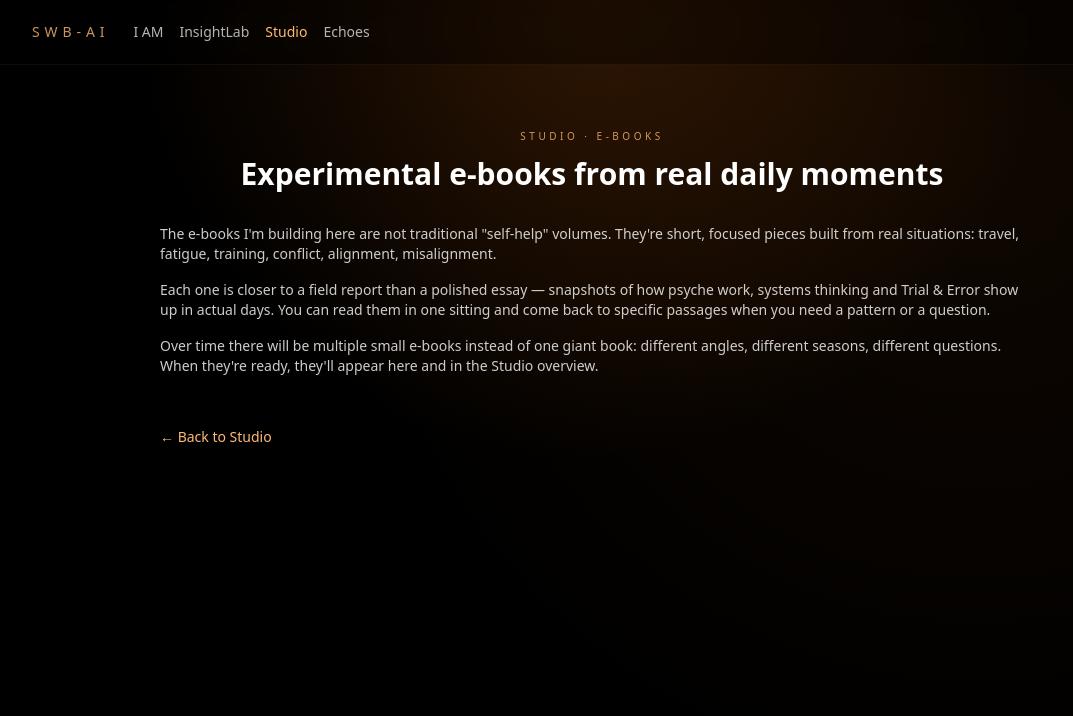
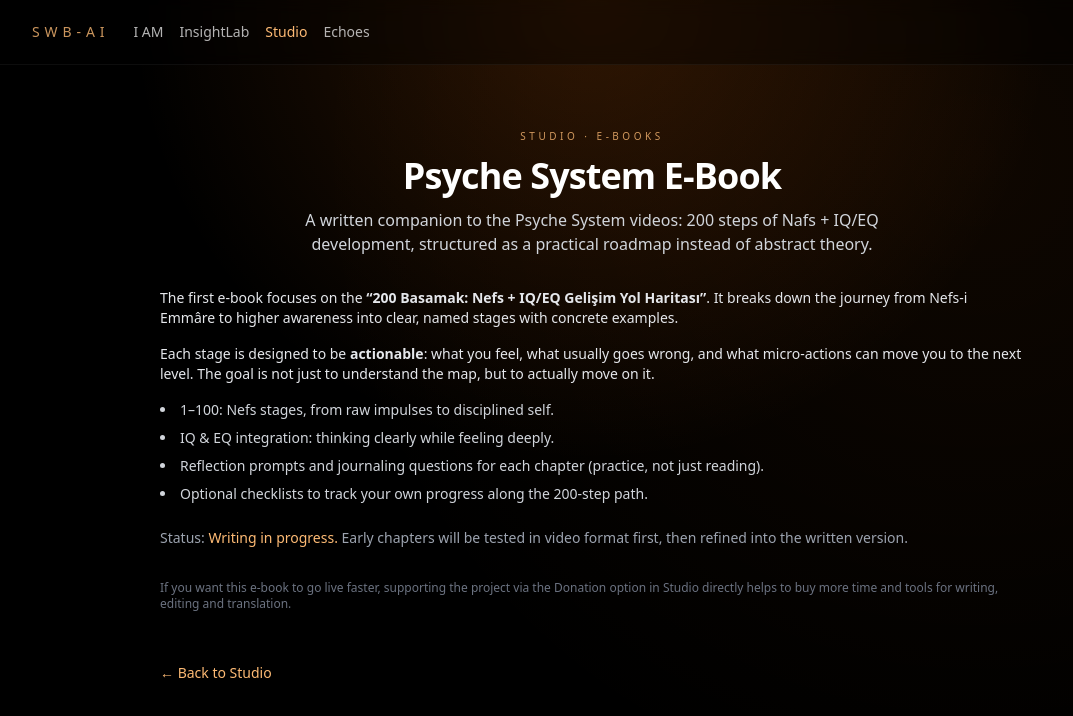
Before and after one commit to ahmetkrk/psyche-management, a Next.js app: page /studio/ebooks in a window 1280 px wide. Shown: the top 716 px of the page, without its empty margins (48-1121 px from the left). Built offline with nearby package versions, Linux system fonts and the light colour scheme; no server answers.

Commit message:
Update page.tsx

```diff
--- a/app/studio/ebooks/page.tsx
+++ b/app/studio/ebooks/page.tsx
@@ -6,33 +6,65 @@ import { swbTrackPage, swbTrackClick } from "@/lib/analytics";
 
 export default function StudioEbooksPage() {
   useEffect(() => {
-    swbTrackPage("studio_ebooks", { source: "studio_ebooks_link" });
+    swbTrackPage("studio_ebooks", { source: "studio" });
   }, []);
 
   return (
-    <div className="max-w-4xl mx-auto py-16 px-4 space-y-8" data-analytics-id="studio_ebooks">
+    <div
+      className="max-w-4xl mx-auto py-16 px-4 space-y-8"
+      data-analytics-id="studio_ebooks"
+    >
       <header className="space-y-3 text-left md:text-center">
         <p className="text-orange-300/80 text-[10px] tracking-[0.35em] uppercase">
           Studio · E-books
         </p>
-        <h1 className="text-2xl md:text-3xl font-bold text-white">
-          Experimental e-books from real daily moments
+        <h1 className="text-3xl md:text-4xl font-semibold tracking-tight text-white">
+          Psyche System E-Book
         </h1>
+        <p className="text-sm md:text-base text-gray-300 max-w-2xl mx-0 md:mx-auto">
+          A written companion to the Psyche System videos: 200 steps of Nafs +
+          IQ/EQ development, structured as a practical roadmap instead of
+          abstract theory.
+        </p>
       </header>
 
-      <section className="space-y-4 text-sm text-white/80">
+      <section className="space-y-4 text-sm text-gray-200">
         <p>
-          The e-books I&apos;m building here are not traditional &quot;self-help&quot; volumes. They&apos;re short,
-          focused pieces built from real situations: travel, fatigue, training, conflict, alignment, misalignment.
+          The first e-book focuses on the{" "}
+          <strong>“200 Basamak: Nefs + IQ/EQ Gelişim Yol Haritası”</strong>.
+          It breaks down the journey from Nefs-i Emmâre to higher awareness
+          into clear, named stages with concrete examples.
         </p>
         <p>
-          Each one is closer to a field report than a polished essay — snapshots of how psyche work, systems thinking and
-          Trial &amp; Error show up in actual days. You can read them in one sitting and come back to specific passages
-          when you need a pattern or a question.
+          Each stage is designed to be <strong>actionable</strong>: what you
+          feel, what usually goes wrong, and what micro-actions can move you to
+          the next level. The goal is not just to understand the map, but to
+          actually move on it.
         </p>
+        <ul className="list-disc list-inside space-y-2 text-gray-300 mt-2">
+          <li>1–100: Nefs stages, from raw impulses to disciplined self.</li>
+          <li>IQ & EQ integration: thinking clearly while feeling deeply.</li>
+          <li>
+            Reflection prompts and journaling questions for each chapter
+            (practice, not just reading).
+          </li>
+          <li>
+            Optional checklists to track your own progress along the 200-step
+            path.
+          </li>
+        </ul>
+        <p className="pt-2 text-gray-400">
+          Status: <span className="text-orange-300">Writing in progress.</span>{" "}
+          Early chapters will be tested in video format first, then refined into
+          the written version.
+        </p>
+      </section>
+
+      <section className="space-y-3 text-xs text-gray-500">
         <p>
-          Over time there will be multiple small e-books instead of one giant book: different angles, different seasons,
-          different questions. When they&apos;re ready, they&apos;ll appear here and in the Studio overview.
+          If you want this e-book to go live faster, supporting the project via
+          the Donation option in Studio directly helps to buy more time and
+          tools for writing, editing and translation.
         </p>
       </section>
 
```
